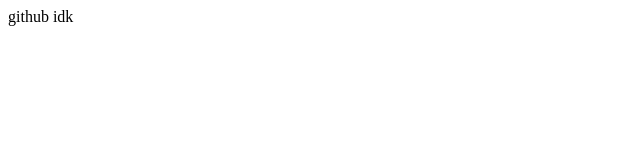
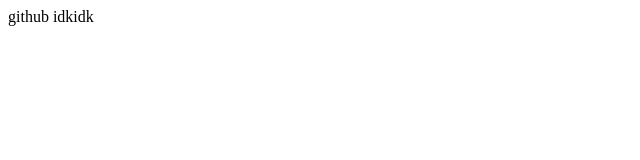
Before and after one commit to poktr/test, a plain HTML site: page index.html in a window 1280 px wide. Shown: the full height of the page, 0-640 px from the left. Drawn offline with Linux system fonts and the light colour scheme.

Commit message:
texto modificado

```diff
--- a/index.html
+++ b/index.html
@@ -7,6 +7,6 @@
     <title>ps</title>
 </head>
 <body>
-    github idk
+    github idkidk
 </body>
 </html>
```
